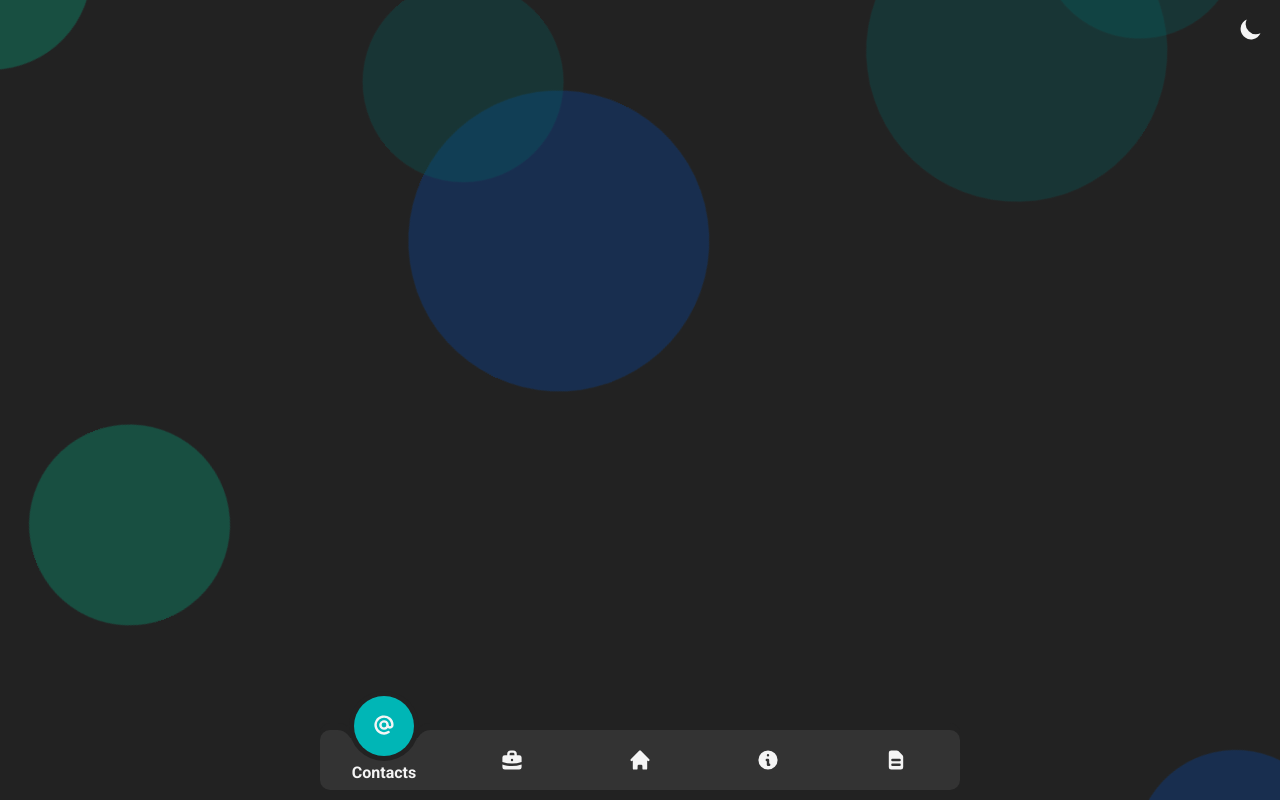
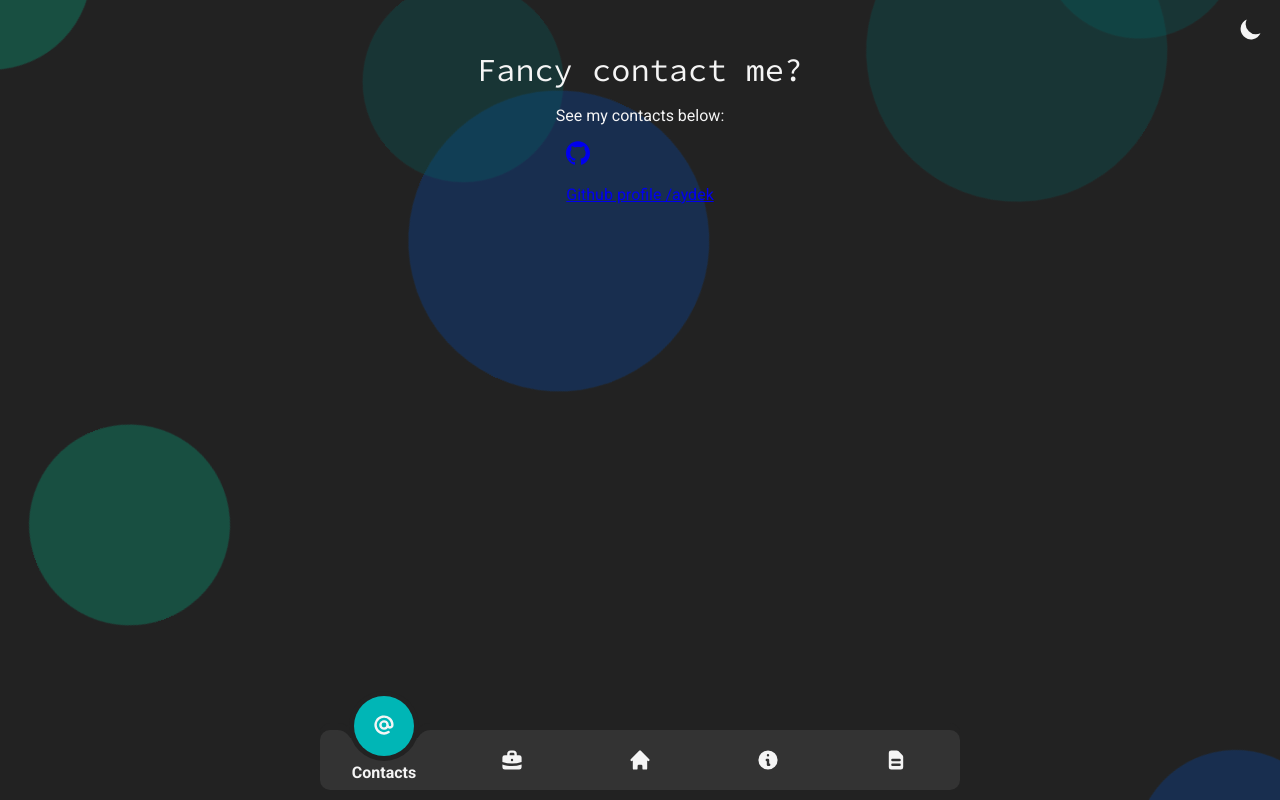
Before and after one commit to aydek/my-portfolio, a React (Vite) app: page / in a window 1280 px wide. Both pictures are taken after a click on the element "Contacts". Built offline with nearby package versions, Linux system fonts and the light colour scheme.

Commit message:
Added contact page

```diff
--- a/src/App.tsx
+++ b/src/App.tsx
@@ -5,6 +5,7 @@ import { About } from './components/About';
 import { useEffect, useState } from 'react';
 import useIsMounted from './hooks/isMounted';
 import { Background } from './components/Background';
+import { Contacts } from './components/Contacts';
 
 let timeout = Date.now();
 let touchstart = 0;
@@ -68,6 +69,8 @@ function App() {
             <Background />
             <Home setIndex={setNavIndex} className={navIndex === 0 ? 'show' : 'hidden'} />
             <About className={isMounted ? (navIndex === 1 ? 'show' : 'hidden') : ''} />
+
+            <Contacts className={isMounted ? (navIndex === 4 ? 'show' : 'hidden') : ''} />
             <Navbar index={navIndex} setIndex={setNavIndex} />
         </ThemeProvider>
     );
--- a/src/components/Contacts.tsx
+++ b/src/components/Contacts.tsx
@@ -1,5 +1,15 @@
 import '../style/Contacts.scss';
+import { Github } from './icons/Github';
 
-export const Contacts = () => {
-    return <div>Contacts</div>;
+export const Contacts = ({ className }: { className: string }) => {
+    return (
+        <div className={`contacts__body ${className}`}>
+            <div className="sub__text">Fancy contact me?</div>
+            <p>See my contacts below:</p>
+            <a href='https://github.com/aydek' className="contacts__button__group">
+                <Github />
+                <p>Github profile /aydek</p>
+            </a>
+        </div>
+    );
 };
--- a/src/style/About.scss
+++ b/src/style/About.scss
@@ -1,6 +1,5 @@
-@import url('https://fonts.googleapis.com/css2?family=Source+Code+Pro&display=swap');
 
-.about__body {
+.contacts__body {
     display: flex;
     flex-direction: column;
     align-items: center;
--- a/src/style/Contacts.scss
+++ b/src/style/Contacts.scss
@@ -0,0 +1,20 @@
+
+.about__body {
+    display: flex;
+    flex-direction: column;
+    align-items: center;
+    height: 100%;
+    position: absolute;
+    width: 100%;
+    top: -100vh;
+    opacity: 0;
+    &.show {
+        animation: showWindow 1s forwards;
+
+        animation-delay: 500ms;
+    }
+
+    &.hidden {
+        animation: hideWindow 1s forwards;
+    }
+}
```
